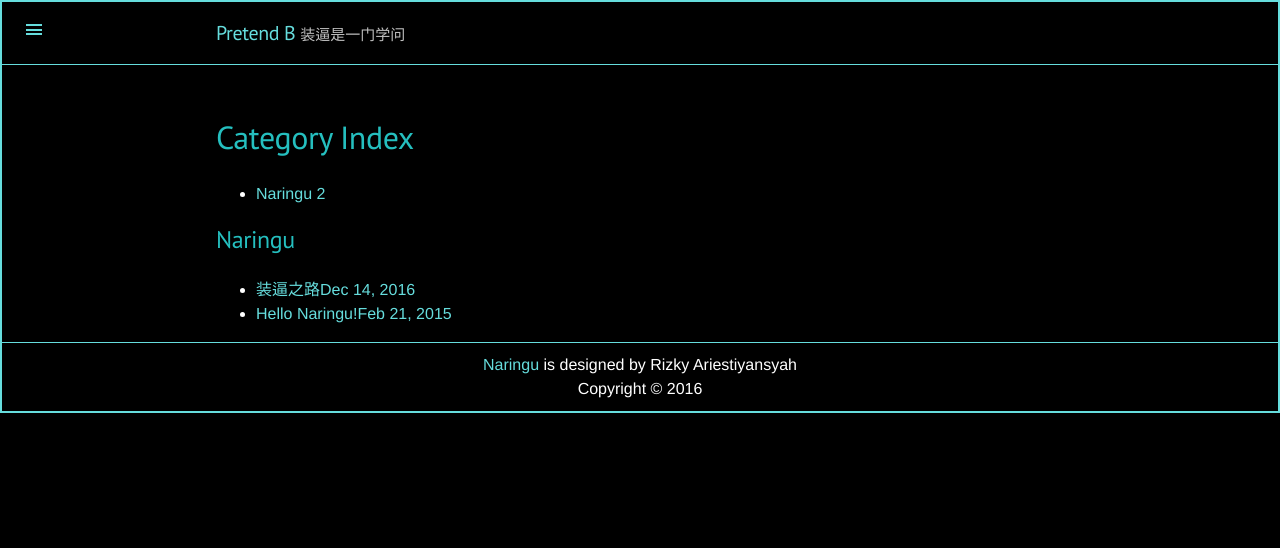
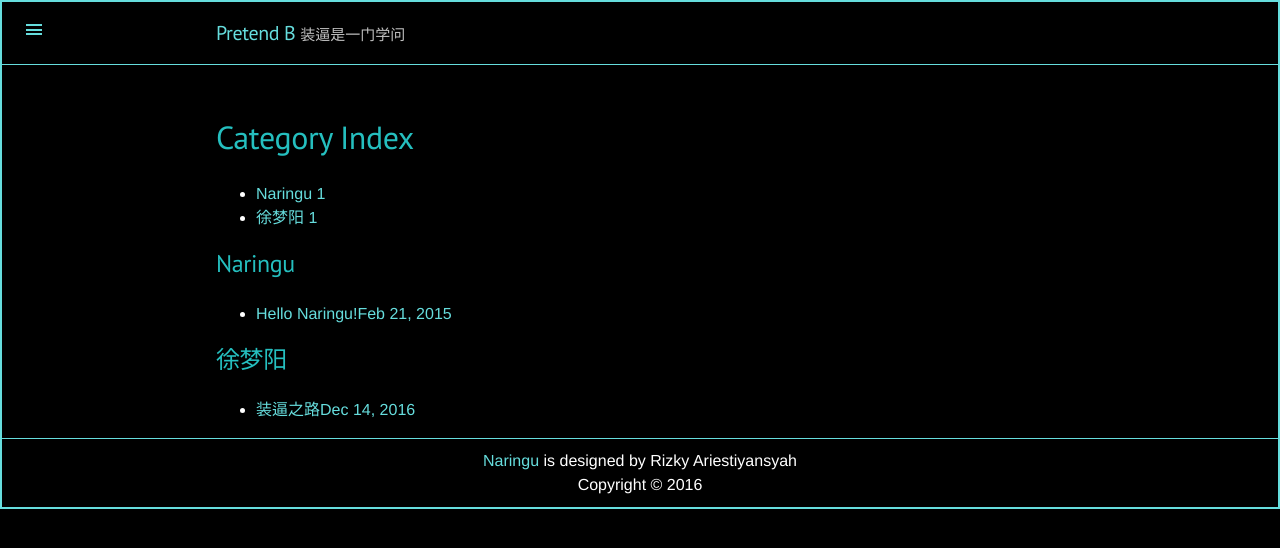
Before and after one commit to mengyangxu/pretendB, a Jekyll site: the page built from category.html, in a window 1280 px wide. Shown: the top 548 px of the page. Built offline with Jekyll 4.4.1, drawn with Linux system fonts in a browser that asks for light colours.

Commit message:
category1

```diff
--- a/_posts/2016-12-14-welcome.md
+++ b/_posts/2016-12-14-welcome.md
@@ -2,7 +2,7 @@
 layout: post
 title: 装逼之路
 categories:
-- naringu
+- 徐梦阳
 ---
 
 ### 装逼之路
```
